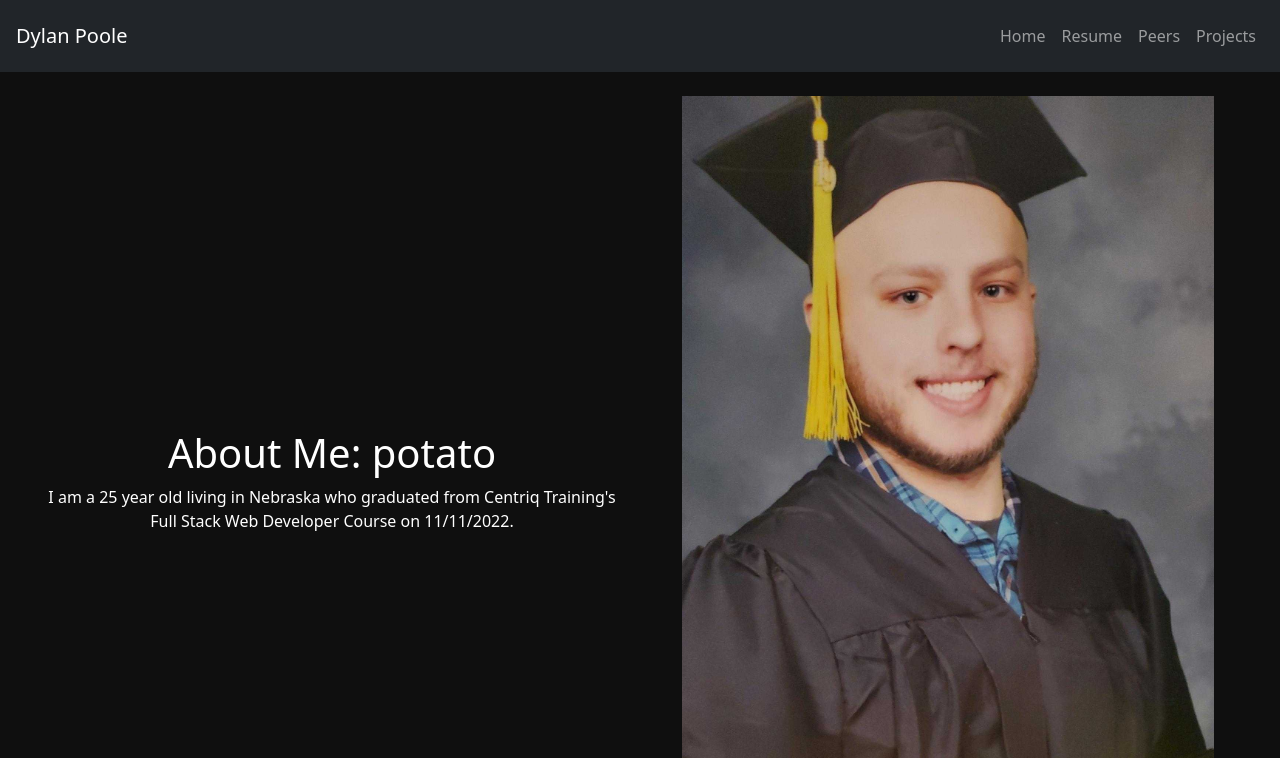
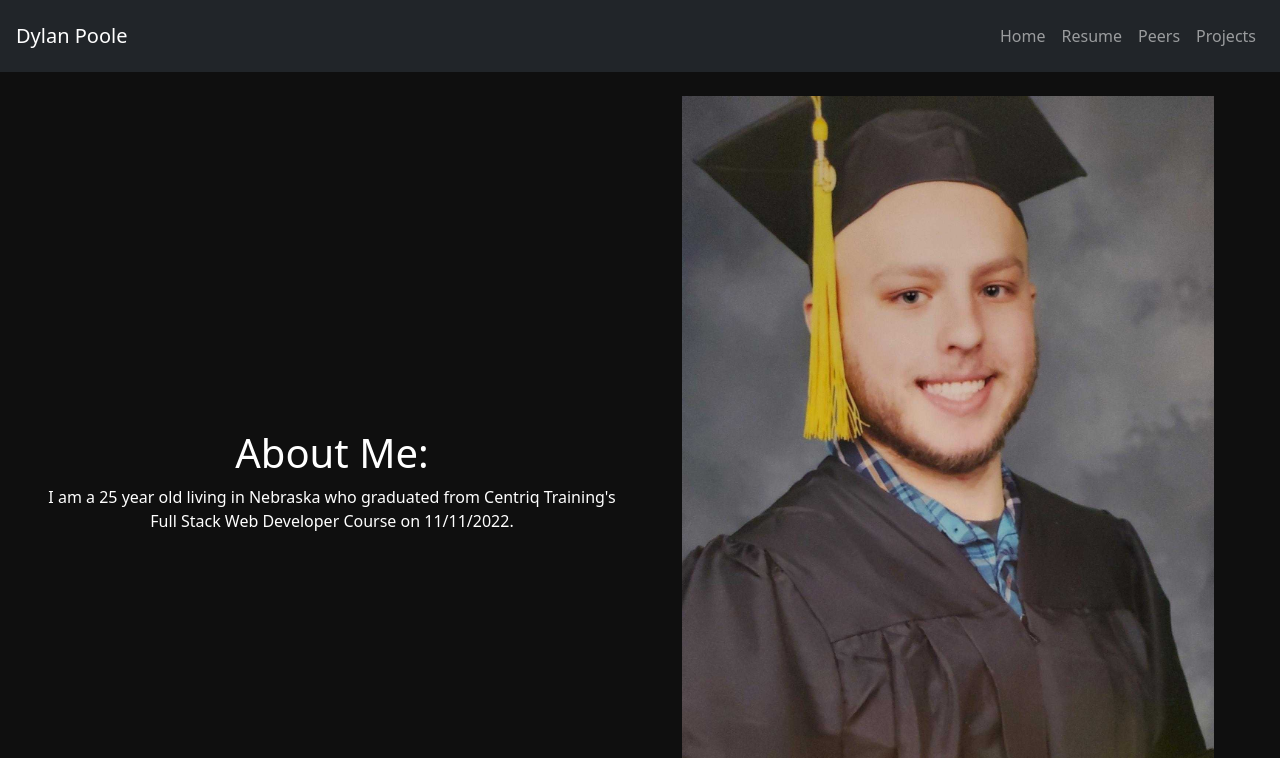
Before and after one commit to dypool01/react-personalsite, a React (Create React App) app: page / in a window 1280 px wide. Shown: the top 758 px of the page. Built offline with nearby package versions, Linux system fonts and the light colour scheme.

Commit message:
Removed potato as superlinter works now

```diff
--- a/src/components/Home/About.jsx
+++ b/src/components/Home/About.jsx
@@ -24,7 +24,7 @@ export default function About() {
 
     <section id="About-Text" class="col content-center">
             <h1>
-                About Me: potato
+                About Me:
             </h1>
 
             <p>
```
